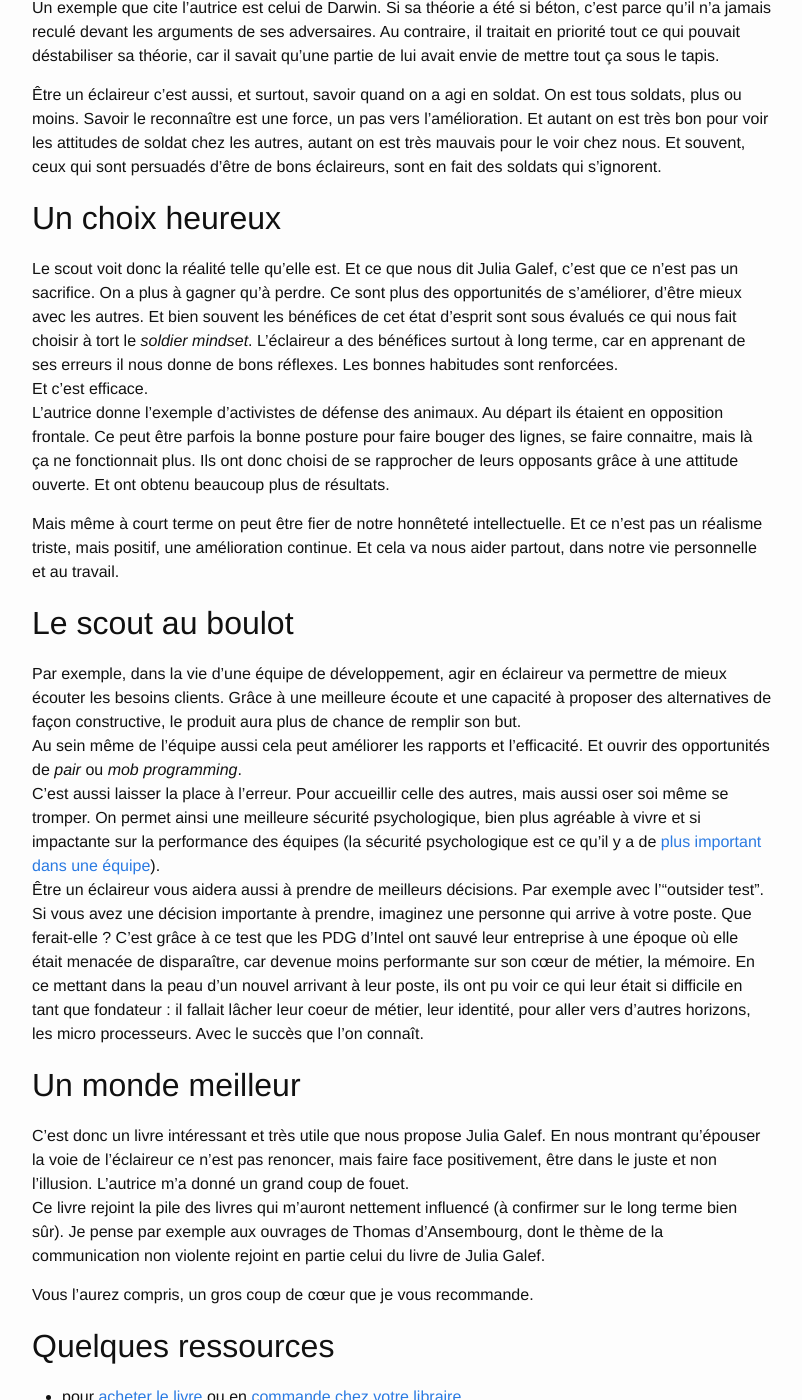
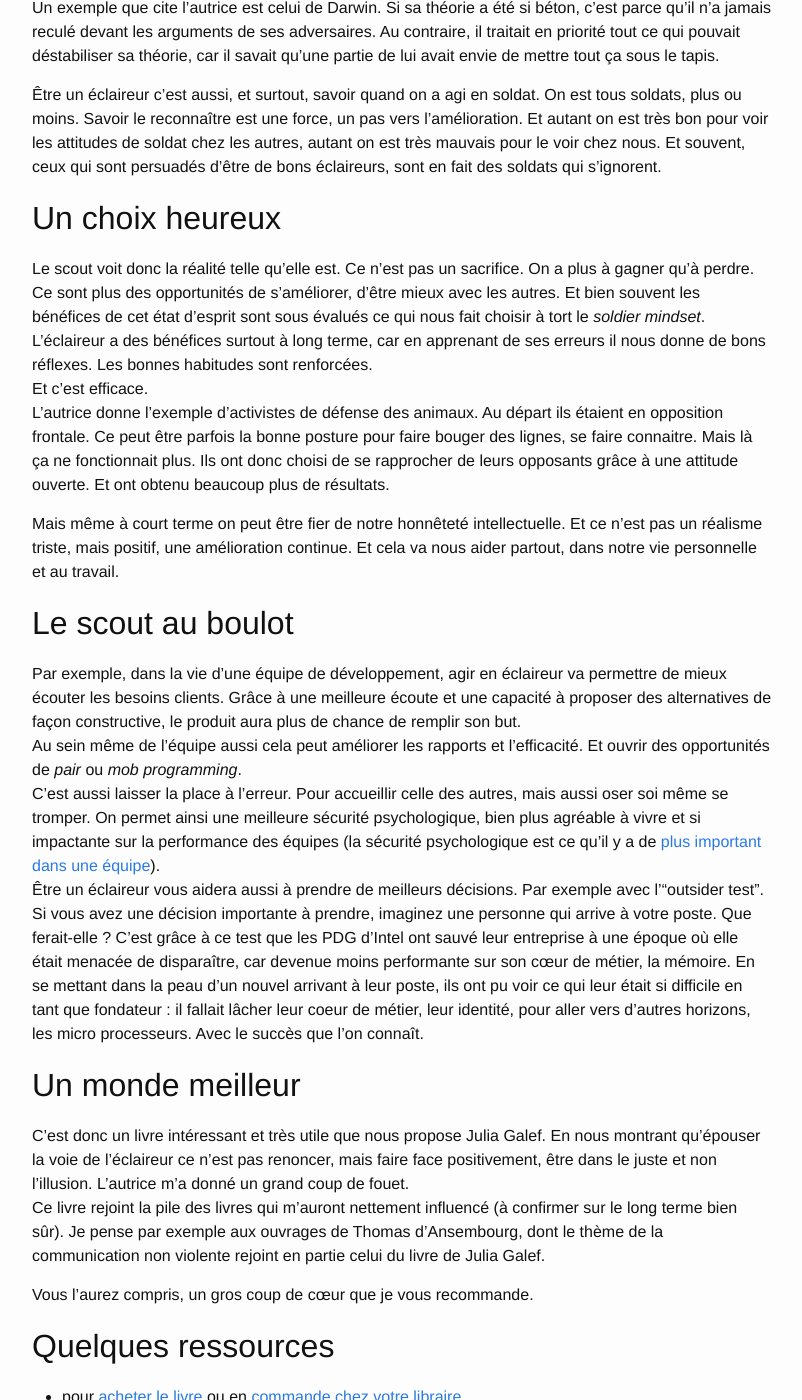
Before and after one commit to fego/fego.github.io, a Jekyll site: the page built from docs/_posts/2023-02-04-Fiche de lecture The Scout Mindset de Julia Galef.md, in a window 1280 px wide and 1400 px high, scrolled down 3084 px. Shown: the whole window, without its empty margins (238-1040 px from the left). Built offline with Jekyll 4.4.1, drawn with Linux system fonts in a browser that asks for light colours; our own code applies the rules of GitHub Pages for plain Markdown files.

Commit message:
the scout mindset

```diff
--- a/docs/_posts/2023-02-04-Fiche de lecture The Scout Mindset de Julia Galef.md
+++ b/docs/_posts/2023-02-04-Fiche de lecture The Scout Mindset de Julia Galef.md
@@ -93,7 +93,7 @@ Et souvent, ceux qui sont persuadés d'être de bons éclaireurs, sont en fait d
 
 ## Un choix heureux
 Le scout voit donc la réalité telle qu'elle est.
-Et ce que nous dit Julia Galef, c'est que ce n'est pas un sacrifice.
+Ce n'est pas un sacrifice.
 On a plus à gagner qu'à perdre.
 Ce sont plus des opportunités de s'améliorer, d'être mieux avec les autres.
 Et bien souvent les bénéfices de cet état d'esprit sont sous évalués ce qui nous fait choisir à tort le *soldier mindset*.
@@ -102,7 +102,8 @@ Les bonnes habitudes sont renforcées.
 Et c'est efficace.
 L'autrice donne l'exemple d'activistes de défense des animaux.
 Au départ ils étaient en opposition frontale.
-Ce peut être parfois la bonne posture pour faire bouger des lignes, se faire connaitre, mais là ça ne fonctionnait plus.
+Ce peut être parfois la bonne posture pour faire bouger des lignes, se faire connaitre.
+Mais là ça ne fonctionnait plus.
 Ils ont donc choisi de se rapprocher de leurs opposants grâce à une attitude ouverte.
 Et ont obtenu beaucoup plus de résultats.
 
@@ -123,7 +124,7 @@ Par exemple avec l'"outsider test".
 Si vous avez une décision importante à prendre, imaginez une personne qui arrive à votre poste.
 Que ferait-elle ?
 C'est grâce à ce test que les PDG d'Intel ont sauvé leur entreprise à une époque où elle était menacée de disparaître, car devenue moins performante sur son cœur de métier, la mémoire.
-En ce mettant dans la peau d'un nouvel arrivant à leur poste, ils ont pu voir ce qui leur était si difficile en tant que fondateur :
+En se mettant dans la peau d'un nouvel arrivant à leur poste, ils ont pu voir ce qui leur était si difficile en tant que fondateur :
 il fallait lâcher leur coeur de métier, leur identité, pour aller vers d'autres horizons, les micro processeurs.
 Avec le succès que l'on connaît.
 
```
Also changed, not shown: other parts of docs/_posts/2023-02-04-Fiche de lecture The Scout Mindset de Julia Galef.md (+1 -1 lines).
